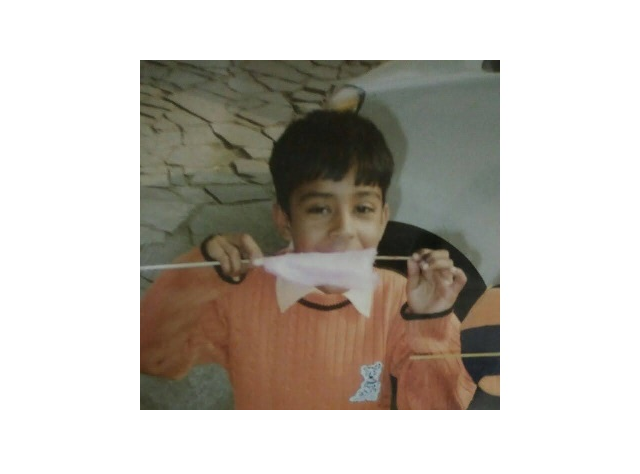
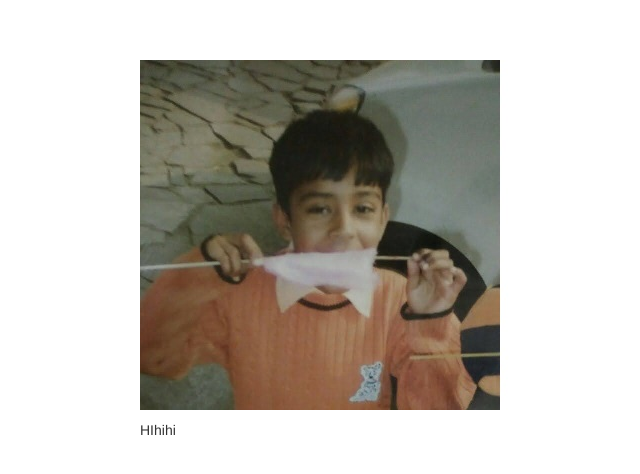
Before and after one commit to SandeepJabez/web-programming, a plain HTML site: page index.html in a window 1280 px wide. Shown: the part 160-634 px from the top of the page, 75-715 px from the left. Drawn offline with nearby package versions, Linux system fonts and the light colour scheme.

Commit message:
updatefwe2

```diff
--- a/index.html
+++ b/index.html
@@ -18,6 +18,9 @@
         <div class="column" ">
             <img src="Hisoka.jpg" alt="">
         </div>
+        <div>
+            <p> HIhihi</p>
+        </div>
 
     </div>
 
```
